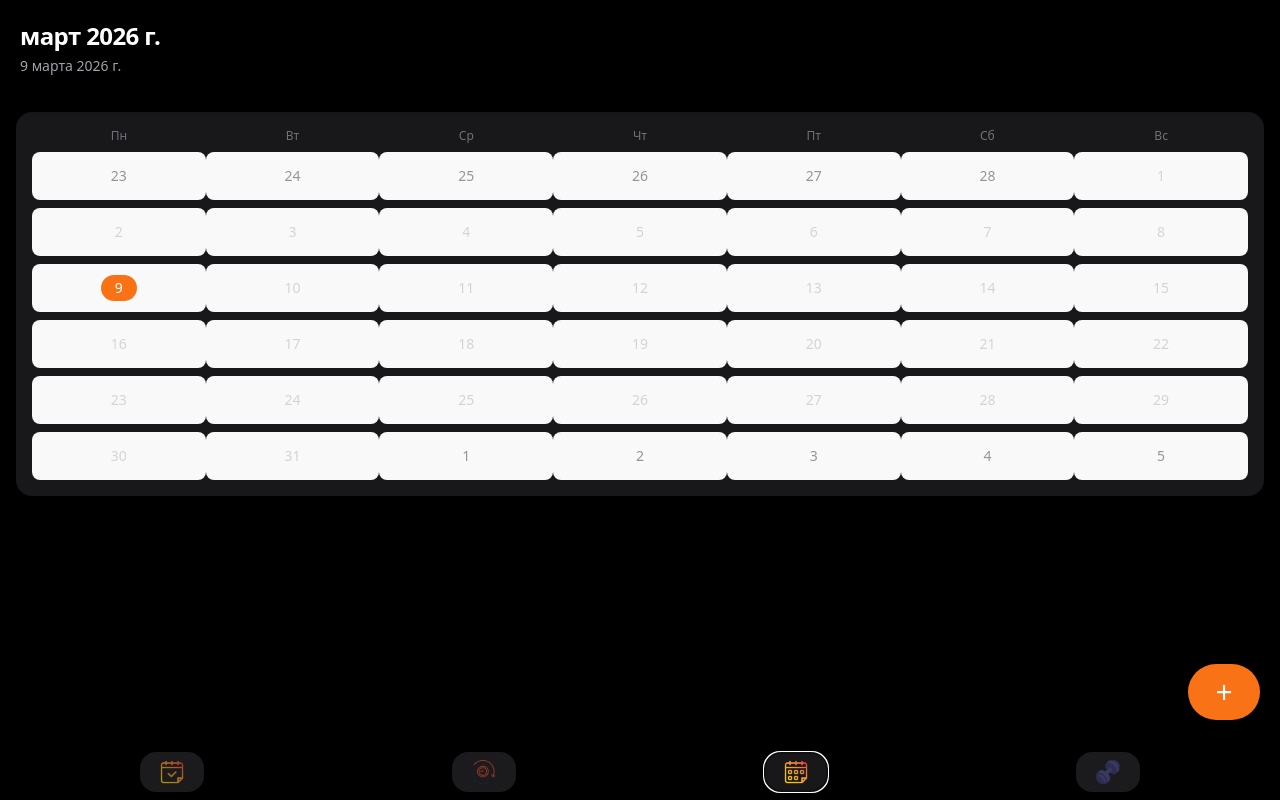
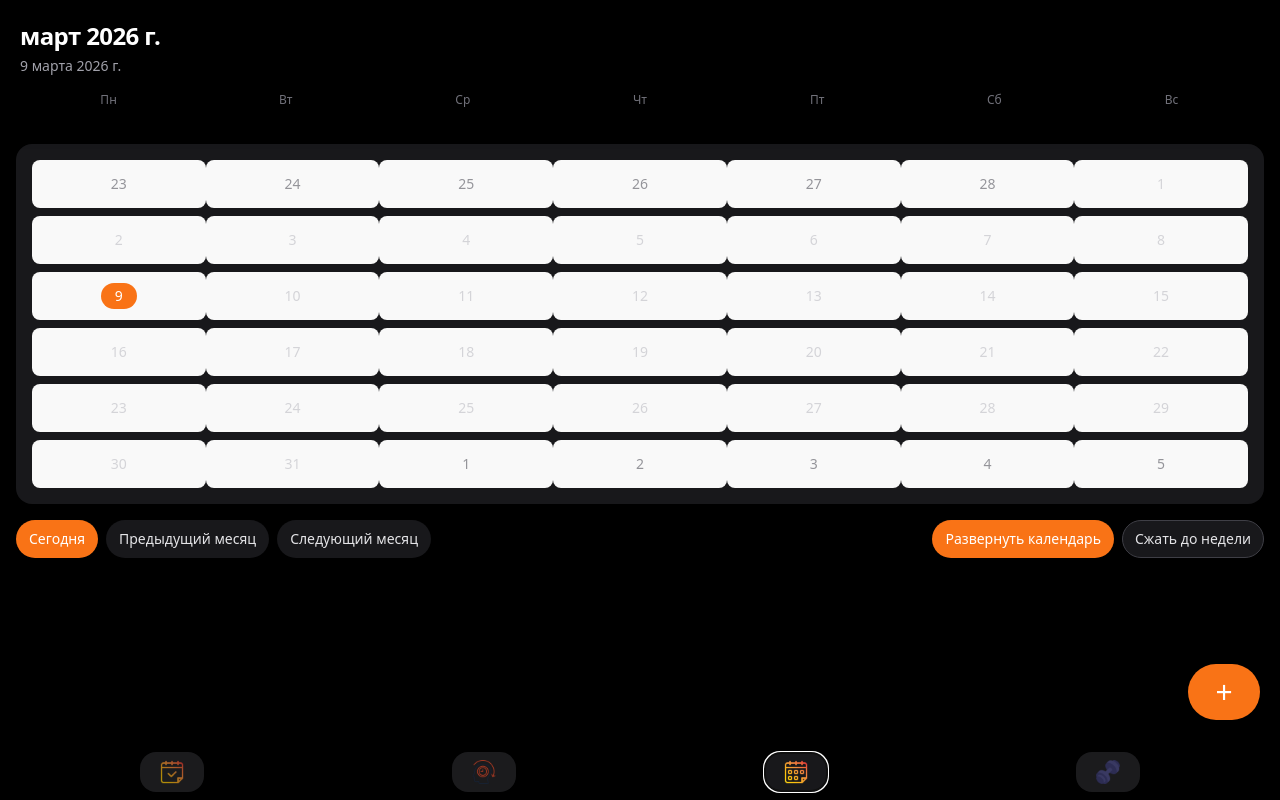
Before and after one commit to Tixoni/taskEnforcer_v2.0, a React (Vite) app: page / in a window 1280 px wide. Both pictures are taken after a click on the button 796 px from the left and 772 px from the top of the page. Built offline with nearby package versions, Linux system fonts and the light colour scheme.

Commit message:
кнопки для календаря

```diff
--- a/src/App.jsx
+++ b/src/App.jsx
@@ -28,8 +28,8 @@ function App() {
   const [selectedDateKey, setSelectedDateKey] = useState(
     new Date().toISOString().split('T')[0],
   );
-  const [calendarSwipeStartX, setCalendarSwipeStartX] = useState(null);
   const [calendarSlideDir, setCalendarSlideDir] = useState(0); // -1 left, 1 right
+  const [calendarView, setCalendarView] = useState('month'); // 'month' | 'week'
 
   // --- ЭФФЕКТЫ (EFFECTS) ---
   useEffect(() => {
@@ -149,18 +149,32 @@ function App() {
     closeEditModal();
   };
 
+  // Важно: Date('YYYY-MM-DD') парсится как UTC и может сдвигать день в локальной TZ.
+  // Поэтому для календаря используем локальные (year, month, day).
+  const parseDateKeyLocal = (dateKey) => {
+    if (!dateKey || typeof dateKey !== 'string') return null;
+    const parts = dateKey.split('-').map((p) => Number(p));
+    if (parts.length !== 3) return null;
+    const [y, m, d] = parts;
+    if (!y || !m || !d) return null;
+    return new Date(y, m - 1, d);
+  };
+
   const getDateKey = (value) => {
     if (!value) return null;
     const d = value instanceof Date ? value : new Date(value);
     if (Number.isNaN(d.getTime())) return null;
-    return d.toISOString().split('T')[0];
+    const y = d.getFullYear();
+    const m = String(d.getMonth() + 1).padStart(2, '0');
+    const day = String(d.getDate()).padStart(2, '0');
+    return `${y}-${m}-${day}`;
   };
 
   // Разделяем задачи на активные и выполненные
   const activeTasks = tasks.filter((t) => !t.completed);
   const completedTasks = tasks.filter((t) => t.completed);
 
-  const selectedDate = new Date(selectedDateKey);
+  const selectedDate = parseDateKeyLocal(selectedDateKey) || new Date();
   const year = selectedDate.getFullYear();
   const month = selectedDate.getMonth(); // 0-11
 
@@ -204,6 +218,22 @@ function App() {
 
   const todayKey = getDateKey(new Date());
 
+  // Неделя (Пн..Вс), в которой находится выбранный день
+  const selectedWeekStart = (() => {
+    const d = parseDateKeyLocal(selectedDateKey) || new Date();
+    const weekday = (d.getDay() + 6) % 7; // Пн=0
+    d.setDate(d.getDate() - weekday);
+    return d;
+  })();
+  const weekCells = Array.from({ length: 7 }, (_, i) => {
+    const date = new Date(
+      selectedWeekStart.getFullYear(),
+      selectedWeekStart.getMonth(),
+      selectedWeekStart.getDate() + i,
+    );
+    return { date, isOtherMonth: date.getMonth() !== month };
+  });
+
   const hasPendingForDay = (dateKey) => {
     if (!dateKey) return false;
     const hasTask = tasks.some(
@@ -226,32 +256,11 @@ function App() {
   );
 
   const changeMonth = (offset) => {
-    const d = new Date(selectedDateKey);
+    const d = parseDateKeyLocal(selectedDateKey) || new Date();
     d.setMonth(d.getMonth() + offset);
     setSelectedDateKey(getDateKey(d));
     setCalendarSlideDir(offset > 0 ? 1 : -1);
     setTimeout(() => setCalendarSlideDir(0), 260);
-  };
-
-  const handleCalendarTouchStart = (event) => {
-    if (event.touches && event.touches.length > 0) {
-      setCalendarSwipeStartX(event.touches[0].clientX);
-    }
-  };
-
-  const handleCalendarTouchEnd = (event) => {
-    if (calendarSwipeStartX == null) return;
-    const endX = event.changedTouches[0].clientX;
-    const deltaX = endX - calendarSwipeStartX;
-    const threshold = 50;
-    if (deltaX > threshold) {
-      // свайп вправо -> предыдущий месяц
-      changeMonth(-1);
-    } else if (deltaX < -threshold) {
-      // свайп влево -> следующий месяц
-      changeMonth(1);
-    }
-    setCalendarSwipeStartX(null);
   };
 
   // --- РЕНДЕРИНГ (UI) ---
@@ -362,7 +371,7 @@ function App() {
         {/* Вкладка: КАЛЕНДАРЬ */}
         {activeTab === 'calendar' && (
           <div className="min-h-screen bg-black text-white">
-            <header className="sticky top-0 bg-black p-5 shadow-lg z-10 flex items-center justify-between">
+            <header className="sticky top-0 bg-black p-5 shadow-lg z-20">
               <div>
                 <h1 className="text-2xl font-bold tracking-tight">
                   {selectedDate.toLocaleDateString('ru-RU', {
@@ -378,22 +387,9 @@ function App() {
                   })}
                 </p>
               </div>
-            </header>
 
-            <div
-              className={`p-4 space-y-6 ${
-                calendarSlideDir === 1
-                  ? 'calendar-slide-left'
-                  : calendarSlideDir === -1
-                    ? 'calendar-slide-right'
-                    : ''
-              }`}
-              onTouchStart={handleCalendarTouchStart}
-              onTouchEnd={handleCalendarTouchEnd}
-            >
-              {/* Календарная сетка */}
-              <div className="rounded-2xl bg-zinc-900 p-4">
-                <div className="grid grid-cols-7 text-center text-xs text-zinc-500 mb-2">
+              {/* Дни недели всегда сверху */}
+              <div className="mt-4 grid grid-cols-7 text-center text-xs text-zinc-500">
                 <span>Пн</span>
                 <span>Вт</span>
                 <span>Ср</span>
@@ -402,8 +398,30 @@ function App() {
                 <span>Сб</span>
                 <span>Вс</span>
               </div>
-                <div className="grid grid-cols-7 gap-y-2">
-                  {calendarCells.map((cell, idx) => {
+            </header>
+
+            <div className="p-4 space-y-6">
+              {/* Календарь всегда в поле зрения */}
+              <div
+                className={`space-y-4 sticky top-[96px] bg-black pb-4 z-10 ${
+                  calendarSlideDir === 1
+                    ? 'calendar-slide-left'
+                    : calendarSlideDir === -1
+                      ? 'calendar-slide-right'
+                      : ''
+                }`}
+              >
+                {/* Календарная сетка */}
+                <div className="rounded-2xl bg-zinc-900 p-4">
+                  <div className="overflow-hidden">
+                    <div
+                      className={`grid grid-cols-7 gap-y-2 transition-all duration-300 ${
+                        calendarView === 'month'
+                          ? 'max-h-[520px] opacity-100'
+                          : 'max-h-0 opacity-0'
+                      }`}
+                    >
+                      {calendarCells.map((cell) => {
                         const { date, isOtherMonth } = cell;
                         const key = getDateKey(date);
                         return (
@@ -418,6 +436,86 @@ function App() {
                           />
                         );
                       })}
+                    </div>
+
+                    <div
+                      className={`grid grid-cols-7 gap-y-2 transition-all duration-300 ${
+                        calendarView === 'week'
+                          ? 'max-h-[80px] opacity-100 mt-0'
+                          : 'max-h-0 opacity-0'
+                      }`}
+                    >
+                      {weekCells.map((cell) => {
+                        const { date, isOtherMonth } = cell;
+                        const key = getDateKey(date);
+                        return (
+                          <CalendarDay
+                            key={key}
+                            date={date}
+                            isToday={key === todayKey}
+                            isSelected={key === selectedDateKey}
+                            isOtherMonth={isOtherMonth}
+                            hasPending={hasPendingForDay(key)}
+                            onSelect={(d) => setSelectedDateKey(getDateKey(d))}
+                          />
+                        );
+                      })}
+                    </div>
+                  </div>
+                </div>
+
+                {/* Кнопки управления календарём */}
+                <div className="flex flex-wrap items-center justify-between gap-3">
+                  <div className="flex items-center gap-2">
+                    <button
+                      type="button"
+                      onClick={() => {
+                        setSelectedDateKey(todayKey);
+                        setCalendarView('month');
+                      }}
+                      className={`px-3 py-2 text-sm rounded-full border ${THEME_COLORS.accentBg} text-white border-transparent active:scale-[0.98] transition`}
+                    >
+                      Сегодня
+                    </button>
+                    <button
+                      type="button"
+                      onClick={() => changeMonth(-1)}
+                      className="px-3 py-2 text-sm rounded-full bg-zinc-900 text-zinc-200 hover:bg-zinc-800 active:scale-[0.98] transition"
+                    >
+                      Предыдущий месяц
+                    </button>
+                    <button
+                      type="button"
+                      onClick={() => changeMonth(1)}
+                      className="px-3 py-2 text-sm rounded-full bg-zinc-900 text-zinc-200 hover:bg-zinc-800 active:scale-[0.98] transition"
+                    >
+                      Следующий месяц
+                    </button>
+                  </div>
+                  <div className="flex items-center gap-2">
+                    <button
+                      type="button"
+                      onClick={() => setCalendarView('month')}
+                      className={`px-3 py-2 text-sm rounded-full border ${
+                        calendarView === 'month'
+                          ? `${THEME_COLORS.accentBg} text-white border-transparent`
+                          : 'bg-zinc-900 text-zinc-200 border-zinc-700 hover:bg-zinc-800'
+                      } transition`}
+                    >
+                      Развернуть календарь
+                    </button>
+                    <button
+                      type="button"
+                      onClick={() => setCalendarView('week')}
+                      className={`px-3 py-2 text-sm rounded-full border ${
+                        calendarView === 'week'
+                          ? `${THEME_COLORS.accentBg} text-white border-transparent`
+                          : 'bg-zinc-900 text-zinc-200 border-zinc-700 hover:bg-zinc-800'
+                      } transition`}
+                    >
+                      Сжать до недели
+                    </button>
+                  </div>
                 </div>
               </div>
 
```
Lines whose indentation alone changed are shown as unchanged.
